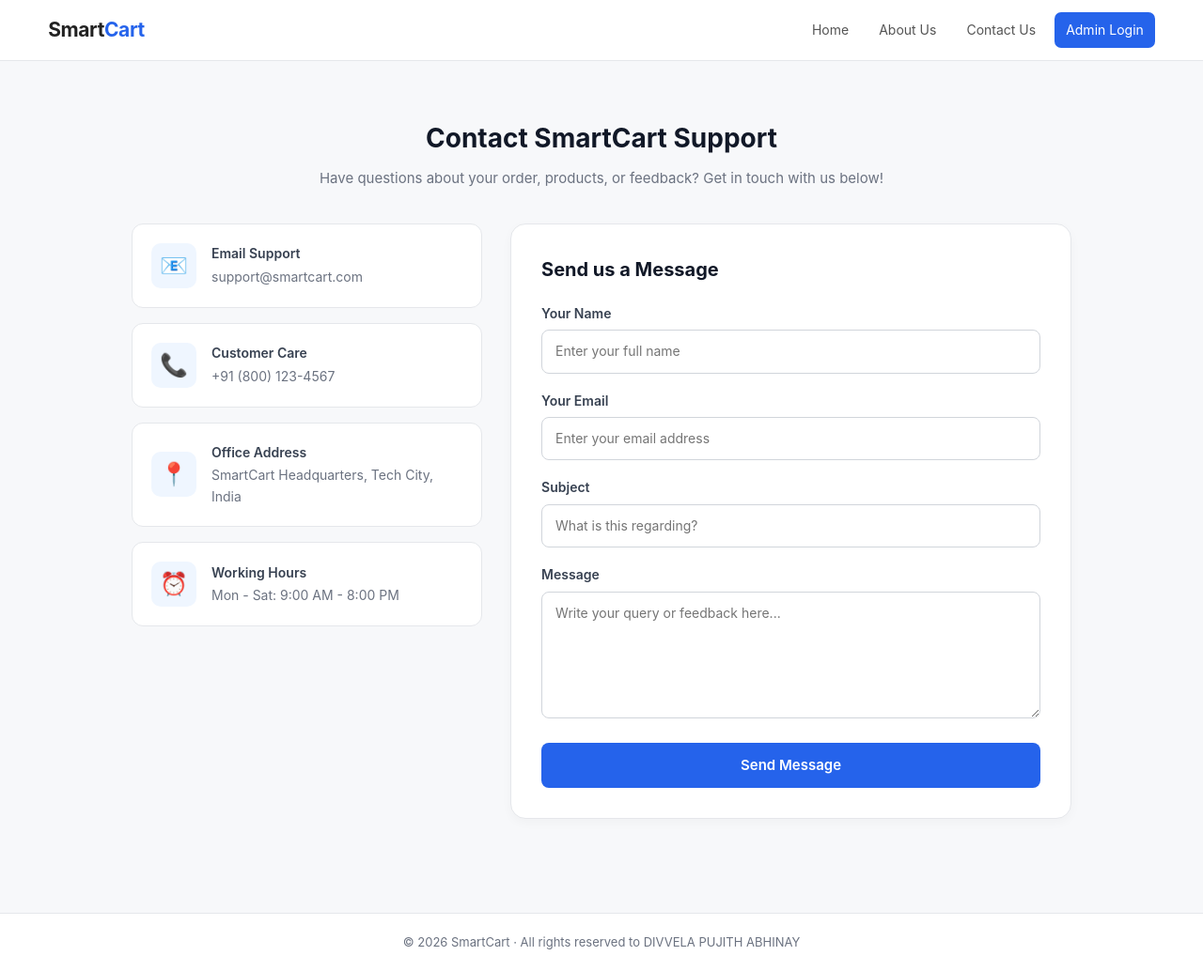
After one commit to PUJITHDIVVELA/SmartCart, a Flask app: page /contact in a window 1280 px wide. The commit adds this page. Shown: the whole page at 94% size. Run offline with Flask 3, Linux system fonts and the light colour scheme.

Commit message:
Add public logged-out navbar with Home, About Us, Contact Us, and User/Admin login options

```diff
--- a/app.py
+++ b/app.py
@@ -141,7 +141,24 @@ def save_user_cart(user_id, cart):
 @app.route('/')
 def home():
 
-    return redirect('/admin-signup')
+    return redirect('/user-login')
+
+
+# =========================================================
+# PUBLIC ABOUT & CONTACT ROUTES
+# =========================================================
+
+@app.route('/about')
+def about():
+    return render_template('about.html')
+
+
+@app.route('/contact', methods=['GET', 'POST'])
+def contact():
+    if request.method == 'POST':
+        flash('Thank you for contacting SmartCart! We will get back to you shortly.', 'success')
+        return redirect('/contact')
+    return render_template('contact.html')
 
 
 # =========================================================
--- a/templates/base.html
+++ b/templates/base.html
@@ -724,6 +724,49 @@
 
 </nav>
 
+{% else %}
+
+<nav class="navbar">
+
+    <div class="nav-container">
+
+        <!-- Brand -->
+        <a href="/user-login" class="brand">
+            Smart<span>Cart</span>
+        </a>
+
+        <!-- Mobile Hamburger Toggle Button (3 lines) -->
+        <button class="nav-toggle" id="userNavToggle" aria-label="Toggle navigation">
+            <span class="hamburger-bar"></span>
+            <span class="hamburger-bar"></span>
+            <span class="hamburger-bar"></span>
+        </button>
+
+        <!-- Navigation Links -->
+        <div class="nav-links" id="userNavLinks">
+
+            <a href="/user-login">
+                Home
+            </a>
+
+            <a href="/about">
+                About Us
+            </a>
+
+            <a href="/contact">
+                Contact Us
+            </a>
+
+            <a href="/admin-login" class="nav-button">
+                Admin Login
+            </a>
+
+        </div>
+
+    </div>
+
+</nav>
+
 {% endif %}
 
 
--- /dev/null
+++ b/templates/contact.html
@@ -0,0 +1,233 @@
+{% extends "base.html" %}
+
+{% block title %}
+    Contact Us | SmartCart
+{% endblock %}
+
+{% block content %}
+<div class="contact-page">
+    <div class="contact-header">
+        <h1>Contact SmartCart Support</h1>
+        <p>Have questions about your order, products, or feedback? Get in touch with us below!</p>
+    </div>
+
+    {% with messages = get_flashed_messages(with_categories=true) %}
+        {% if messages %}
+            {% for category, message in messages %}
+                <div class="alert alert-{{ category if category != 'message' else 'info' }}">
+                    {{ message }}
+                </div>
+            {% endfor %}
+        {% endif %}
+    {% endwith %}
+
+    <div class="contact-grid">
+        <!-- Contact Information Cards -->
+        <div class="info-sidebar">
+            <div class="info-card">
+                <div class="info-icon">📧</div>
+                <div>
+                    <h4>Email Support</h4>
+                    <p>support@smartcart.com</p>
+                </div>
+            </div>
+
+            <div class="info-card">
+                <div class="info-icon">📞</div>
+                <div>
+                    <h4>Customer Care</h4>
+                    <p>+91 (800) 123-4567</p>
+                </div>
+            </div>
+
+            <div class="info-card">
+                <div class="info-icon">📍</div>
+                <div>
+                    <h4>Office Address</h4>
+                    <p>SmartCart Headquarters, Tech City, India</p>
+                </div>
+            </div>
+
+            <div class="info-card">
+                <div class="info-icon">⏰</div>
+                <div>
+                    <h4>Working Hours</h4>
+                    <p>Mon - Sat: 9:00 AM - 8:00 PM</p>
+                </div>
+            </div>
+        </div>
+
+        <!-- Contact Form -->
+        <div class="contact-form-card">
+            <h3>Send us a Message</h3>
+            <form method="POST" action="/contact">
+                <div class="form-group">
+                    <label for="name">Your Name</label>
+                    <input type="text" id="name" name="name" class="form-control" placeholder="Enter your full name" required>
+                </div>
+
+                <div class="form-group">
+                    <label for="email">Your Email</label>
+                    <input type="email" id="email" name="email" class="form-control" placeholder="Enter your email address" required>
+                </div>
+
+                <div class="form-group">
+                    <label for="subject">Subject</label>
+                    <input type="text" id="subject" name="subject" class="form-control" placeholder="What is this regarding?" required>
+                </div>
+
+                <div class="form-group">
+                    <label for="message">Message</label>
+                    <textarea id="message" name="message" class="form-control" rows="5" placeholder="Write your query or feedback here..." required></textarea>
+                </div>
+
+                <button type="submit" class="btn btn-primary">
+                    Send Message
+                </button>
+            </form>
+        </div>
+    </div>
+</div>
+{% endblock %}
+
+{% block extra_css %}
+<style>
+    .contact-page {
+        max-width: 1000px;
+        margin: 0 auto;
+        padding: 20px 0 40px;
+    }
+
+    .contact-header {
+        text-align: center;
+        margin-bottom: 36px;
+    }
+
+    .contact-header h1 {
+        font-size: 28px;
+        font-weight: 700;
+        color: #111827;
+        margin-bottom: 8px;
+    }
+
+    .contact-header p {
+        font-size: 15px;
+        color: #6b7280;
+    }
+
+    .contact-grid {
+        display: grid;
+        grid-template-columns: 1fr 1.6fr;
+        gap: 30px;
+    }
+
+    .info-sidebar {
+        display: flex;
+        flex-direction: column;
+        gap: 16px;
+    }
+
+    .info-card {
+        background: #ffffff;
+        border: 1px solid #e5e7eb;
+        border-radius: 12px;
+        padding: 20px;
+        display: flex;
+        align-items: center;
+        gap: 16px;
+    }
+
+    .info-icon {
+        font-size: 24px;
+        width: 48px;
+        height: 48px;
+        background: #eff6ff;
+        border-radius: 10px;
+        display: flex;
+        align-items: center;
+        justify-content: center;
+        flex-shrink: 0;
+    }
+
+    .info-card h4 {
+        font-size: 14px;
+        font-weight: 600;
+        color: #374151;
+        margin-bottom: 2px;
+    }
+
+    .info-card p {
+        font-size: 14px;
+        color: #6b7280;
+    }
+
+    .contact-form-card {
+        background: #ffffff;
+        border: 1px solid #e5e7eb;
+        border-radius: 16px;
+        padding: 32px;
+        box-shadow: 0 4px 12px rgba(0, 0, 0, 0.03);
+    }
+
+    .contact-form-card h3 {
+        font-size: 20px;
+        font-weight: 700;
+        color: #111827;
+        margin-bottom: 20px;
+    }
+
+    .form-group {
+        margin-bottom: 18px;
+    }
+
+    .form-group label {
+        display: block;
+        font-size: 14px;
+        font-weight: 600;
+        color: #374151;
+        margin-bottom: 6px;
+    }
+
+    .form-control {
+        width: 100%;
+        padding: 11px 14px;
+        border: 1px solid #d1d5db;
+        border-radius: 8px;
+        font-size: 14px;
+        outline: none;
+        transition: all 0.2s ease;
+    }
+
+    .form-control:focus {
+        border-color: #2563eb;
+        box-shadow: 0 0 0 3px rgba(37, 99, 235, 0.1);
+    }
+
+    textarea.form-control {
+        resize: vertical;
+    }
+
+    .btn-primary {
+        width: 100%;
+        padding: 12px;
+        background: #2563eb;
+        color: #ffffff;
+        border: none;
+        border-radius: 8px;
+        font-size: 15px;
+        font-weight: 600;
+        cursor: pointer;
+        transition: background 0.2s ease;
+    }
+
+    .btn-primary:hover {
+        background: #1d4ed8;
+    }
+
+    @media (max-width: 768px) {
+        .contact-grid {
+            grid-template-columns: 1fr;
+        }
+    }
+</style>
+{% endblock %}
```
Also changed, not shown: templates/about.html (added, +168 -0 lines), templates/admin_base.html (+166 -1 lines).
